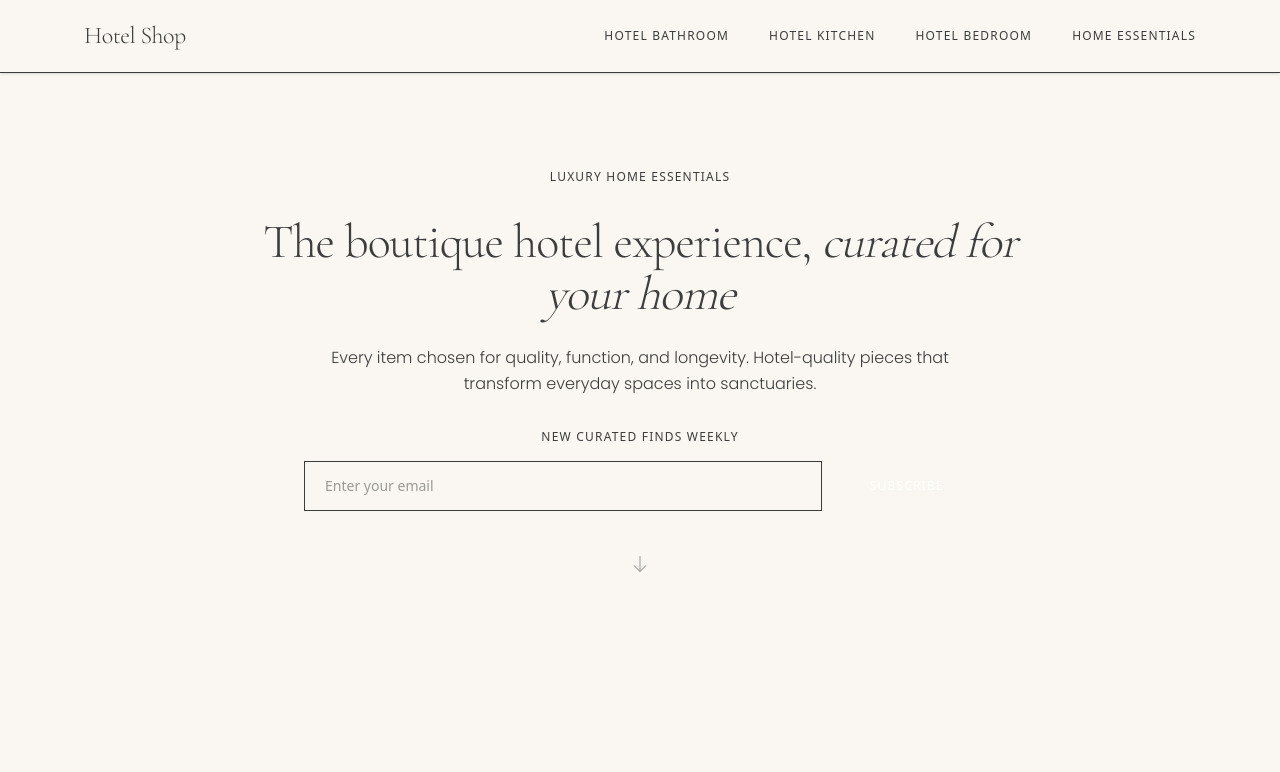
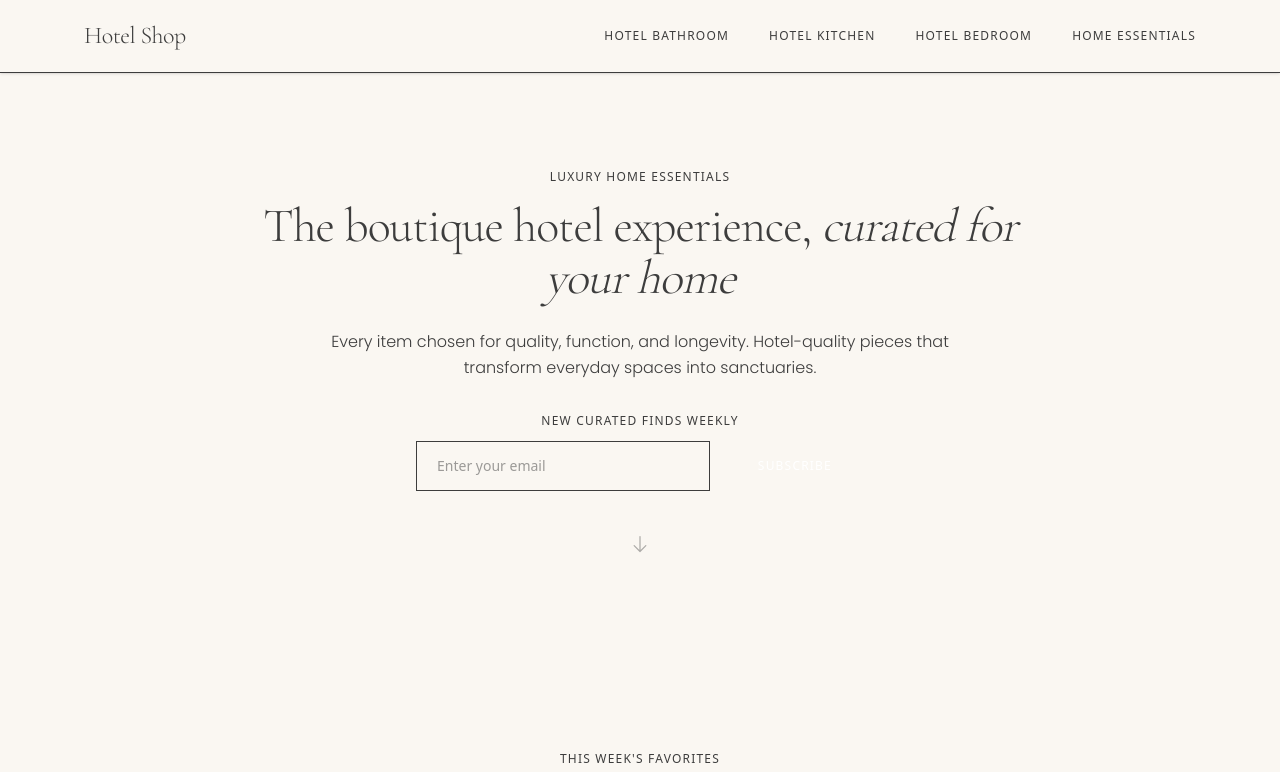
Before and after one commit to acknudsen1984/hotelshopstudio, a Next.js app: page / in a window 1280 px wide. Shown: the top 772 px of the page. Built offline with nearby package versions, Linux system fonts and the light colour scheme.

Commit message:
fix: Tighten hero section - narrow email form to md width, reduce spacing

```diff
--- a/components/Hero.tsx
+++ b/components/Hero.tsx
@@ -14,7 +14,7 @@ export default function Hero() {
       {/* Content container */}
       <div className="relative z-10 w-full max-w-4xl mx-auto px-5 sm:px-8 py-16 sm:py-20 lg:py-24 text-center">
         {/* Eyebrow text */}
-        <p className="text-xs text-rose tracking-widest uppercase font-sans font-light mb-6 sm:mb-8">
+        <p className="text-xs text-rose tracking-widest uppercase font-sans font-light mb-3 sm:mb-4">
           Luxury Home Essentials
         </p>
 
@@ -31,11 +31,11 @@ export default function Hero() {
 
         {/* Email signup */}
         <div className="flex justify-center">
-          <div className="w-full sm:max-w-2xl">
-            <p className="text-xs text-muted tracking-widest uppercase font-sans mb-4 font-light">
+          <div className="w-full sm:max-w-md">
+            <p className="text-xs text-muted tracking-widest uppercase font-sans mb-3 font-light">
               New curated finds weekly
             </p>
-            <EmailSignup />
+            <EmailSignup compact />
           </div>
         </div>
 
```
